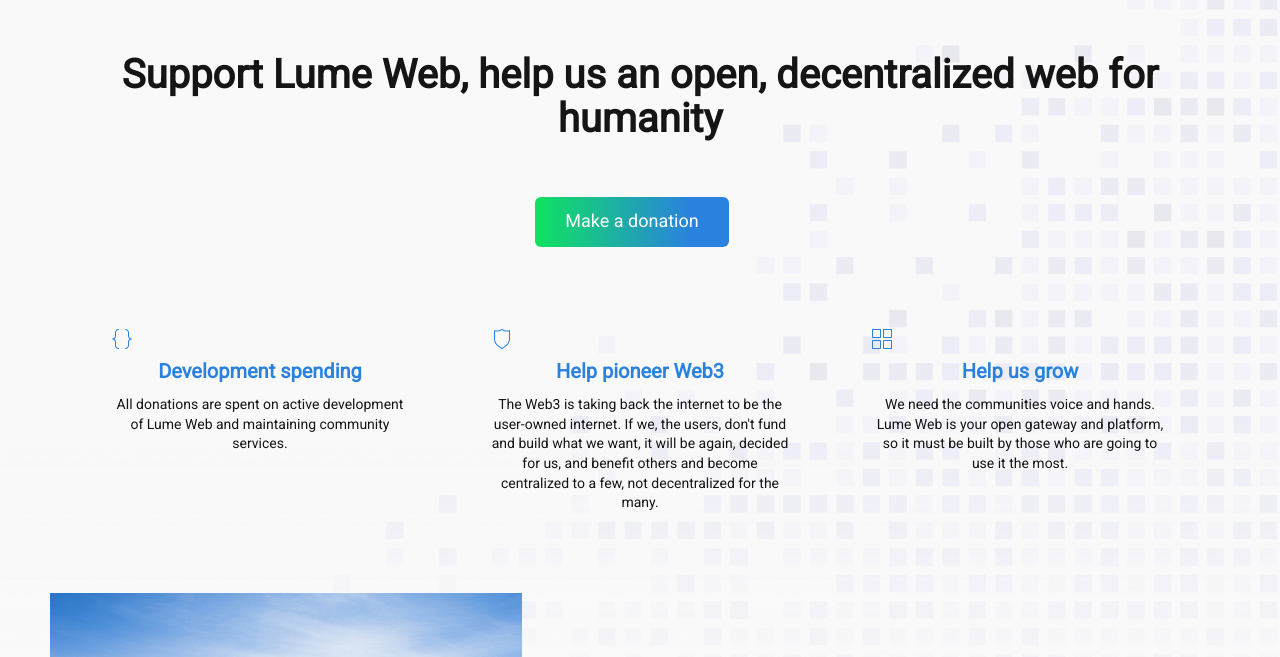
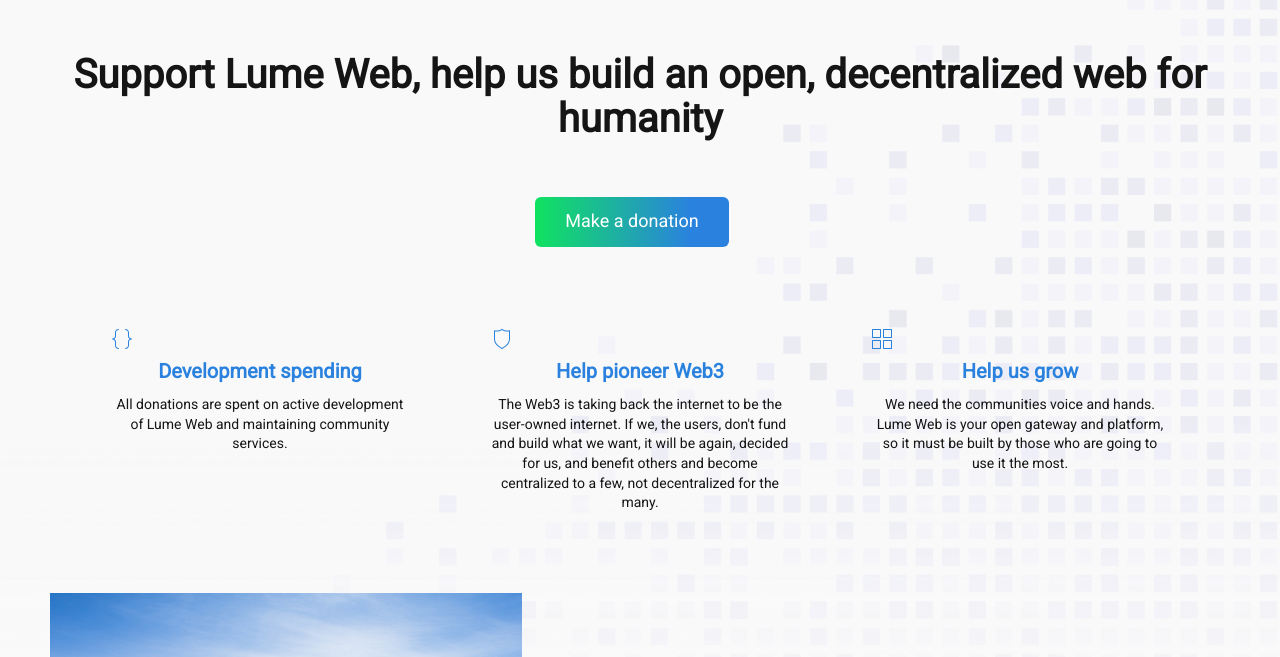
Before and after one commit to LumeWeb/web3extension.io, a Gatsby site: page /donate in a window 1280 px wide. Shown: the part 73-730 px from the top of the page. Built offline with nearby package versions, Linux system fonts and the light colour scheme; Gatsby itself is replaced by a stand-in of ours.

Commit message:
*fix grammar error

```diff
--- a/src/pages/donate.tsx
+++ b/src/pages/donate.tsx
@@ -5,7 +5,7 @@
 const DonatePage = () => {
   return  <Layout>
         <section className="section-donate">
-            <h1>Support Lume Web, help us an open, decentralized web for humanity</h1>
+            <h1>Support Lume Web, help us build an open, decentralized web for humanity</h1>
             <div className="download">
                 <div className="download-button">
                     <a href="https://lumeweb.com/donate" target="_blank">
```
